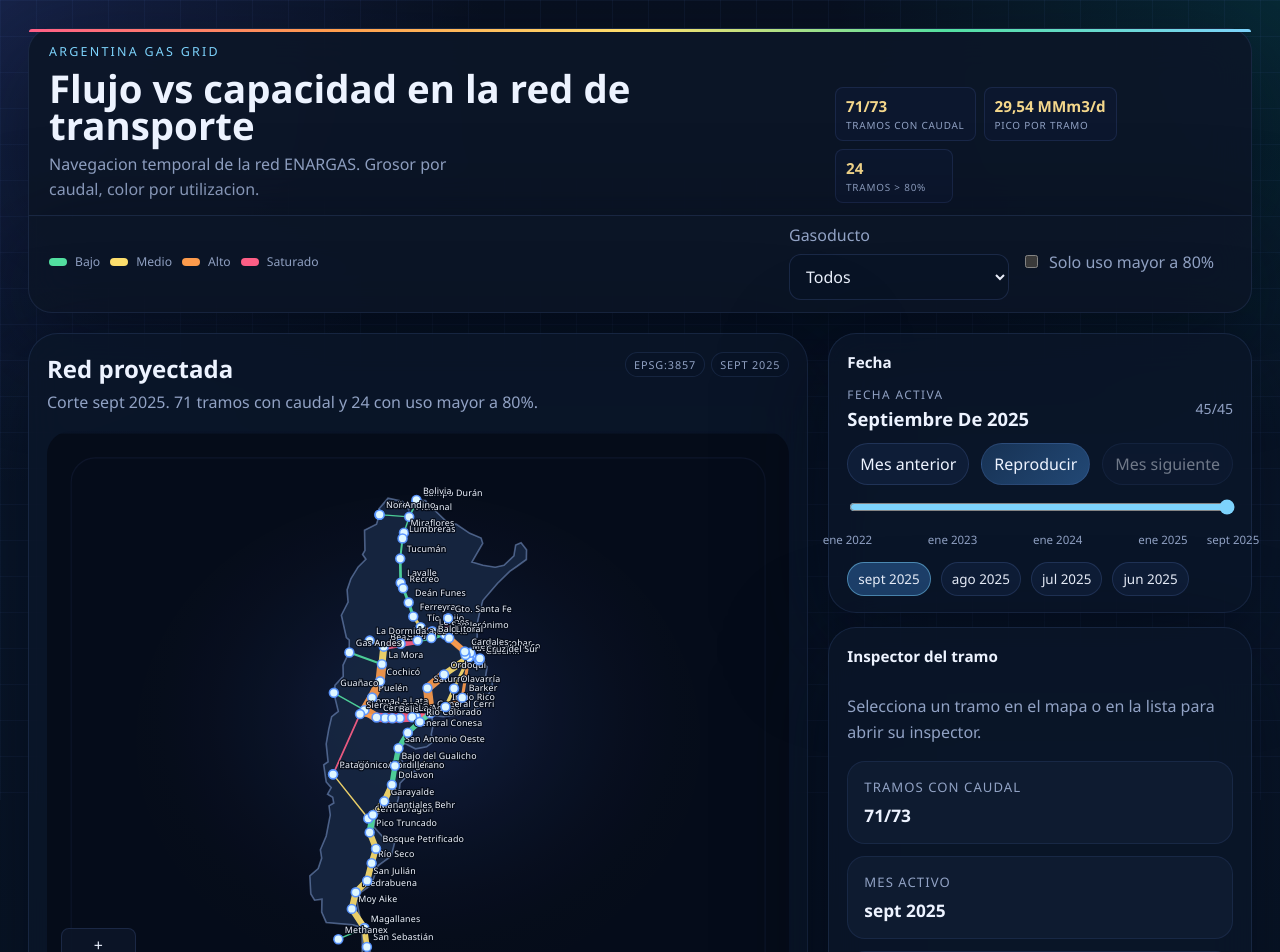
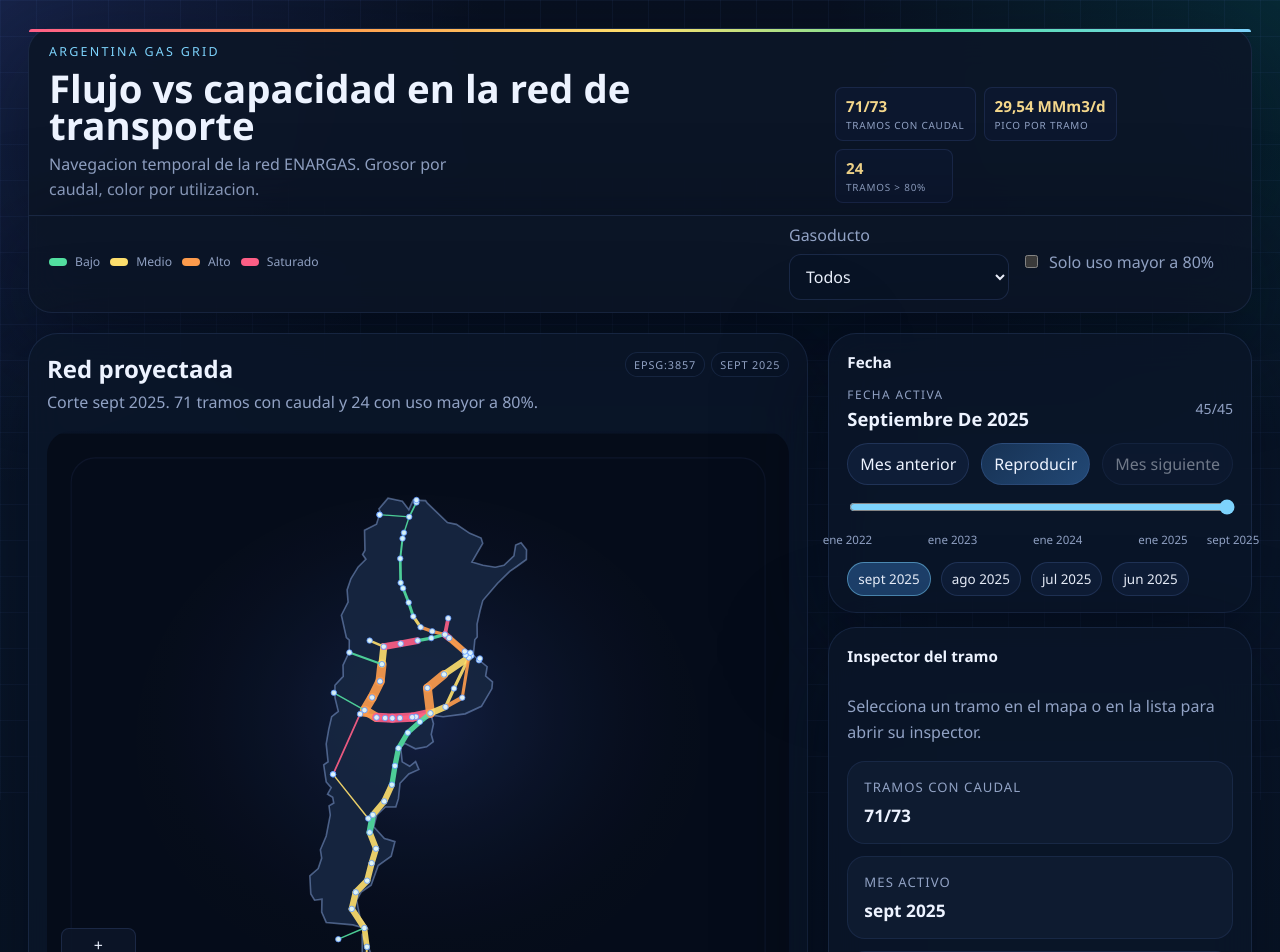
Before and after one commit to mpodeley/pruebacodex, a React (Vite) app: page / in a window 1280 px wide. Shown: the top 952 px of the page. Built offline with nearby package versions, Linux system fonts and the light colour scheme.

Commit message:
Simplify node markers and show labels on hover

```diff
--- a/src/App.tsx
+++ b/src/App.tsx
@@ -748,14 +748,12 @@ export default function App() {
                       />
                     </g>
                   ))}
-                  {visibleNodes.map((node) => (
-                    <g key={node.id}>
-                      <circle cx={node.x} cy={node.y} r="5.5" className="node-dot" />
-                      <text x={node.x + 8} y={node.y - 8} className="node-label">
-                        {node.label}
-                      </text>
-                    </g>
-                  ))}
+                {visibleNodes.map((node) => (
+                  <g key={node.id} className="node-group">
+                    <circle cx={node.x} cy={node.y} r="3.4" className="node-dot" />
+                    <title>{node.label}</title>
+                  </g>
+                ))}
                 </g>
               </g>
             </svg>
--- a/src/styles.css
+++ b/src/styles.css
@@ -473,19 +473,13 @@ h1 {
 }
 
 .node-dot {
-  fill: #dff7ff;
-  stroke: rgba(87, 147, 255, 0.95);
-  stroke-width: 2;
+  fill: rgba(223, 247, 255, 0.92);
+  stroke: rgba(87, 147, 255, 0.78);
+  stroke-width: 1.2;
 }
 
-.node-label {
-  fill: #f0f5ff;
-  font-size: 11px;
-  letter-spacing: 0.02em;
-  paint-order: stroke;
-  stroke: rgba(5, 12, 25, 0.92);
-  stroke-width: 3px;
-  stroke-linejoin: round;
+.node-group {
+  cursor: default;
 }
 
 .side-panel {
```
